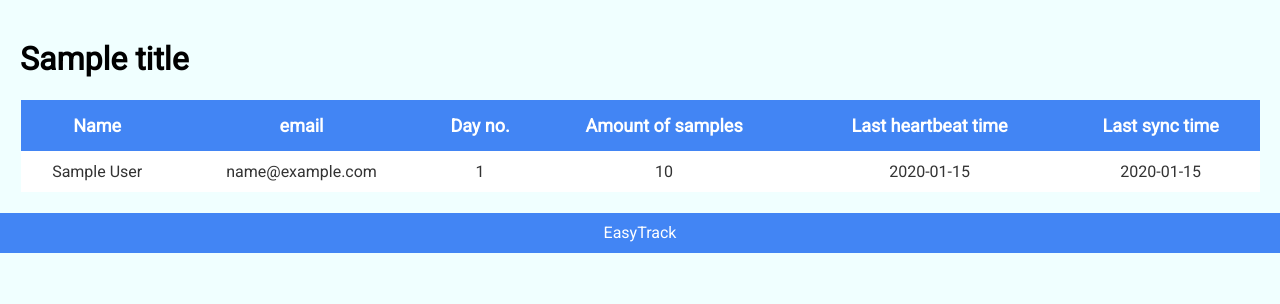
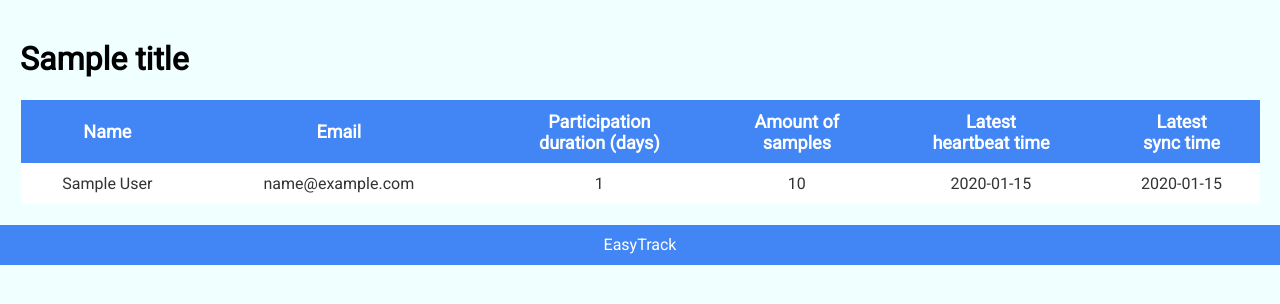
Before and after one commit to Qobiljon/ET_Dashboard, a Django app: template templates/3. participants_list.html in a window 1280 px wide. Shown: the part 60-364 px from the top of the page. Run offline with Django 3.2, Linux system fonts and the light colour scheme; tables that the repository leaves empty hold one stand-in row (values such as "Sample post"); the template is opened without the code that fills it: values that come from a table or form of the project are taken from there, most other values are stand-ins (such as "Sample title", 1, 10 or a date in 2020).

Commit message:
slight changes in html pages

```diff
--- a/templates/3. participants_list.html
+++ b/templates/3. participants_list.html
@@ -3,11 +3,11 @@
     <table>
         <tr>
             <th>Name</th>
-            <th>email</th>
-            <th>Day no.</th>
-            <th>Amount of samples</th>
-            <th>Last heartbeat time</th>
-            <th>Last sync time</th>
+            <th>Email</th>
+            <th>Participation<br>duration (days)</th>
+            <th>Amount of<br>samples</th>
+            <th>Latest<br>heartbeat time</th>
+            <th>Latest<br>sync time</th>
         </tr>
         {% for participant in participants %}
             <tr data-href="{% url 'participant' %}?campaign_id={{ request.GET.id }}&email={{ participant.email }}">
--- a/templates/4. participants_data_list.html
+++ b/templates/4. participants_data_list.html
@@ -6,8 +6,8 @@
             <th>Icon</th>
             <th>Data source name</th>
             <th>Configurations</th>
-            <th>Amount of<br>data samples</th>
-            <th>Actions on<br>Data</th>
+            <th>Number of<br>data samples</th>
+            <th>Actions (on data)</th>
         </tr>
         {% for data_source in data_sources %}
             <tr data-source="{{ data_source.name }}" class="data_source">
```
